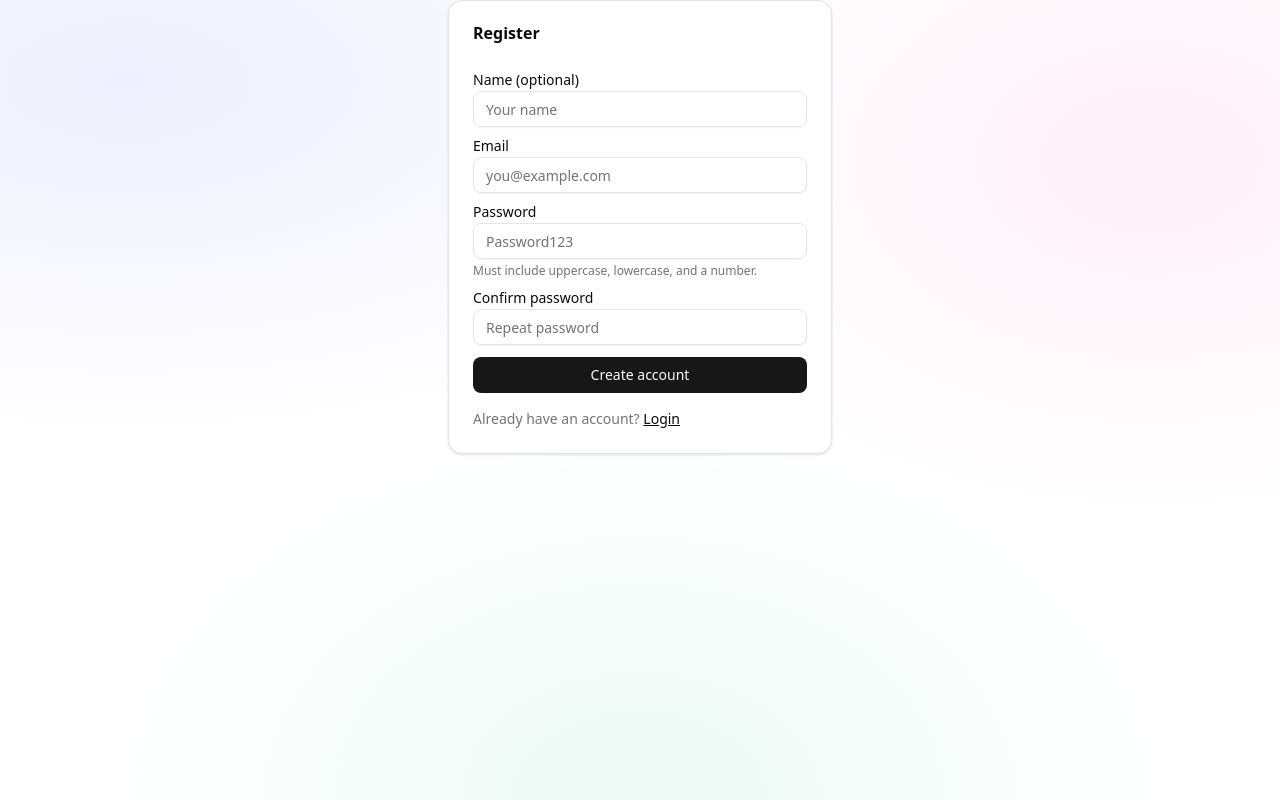
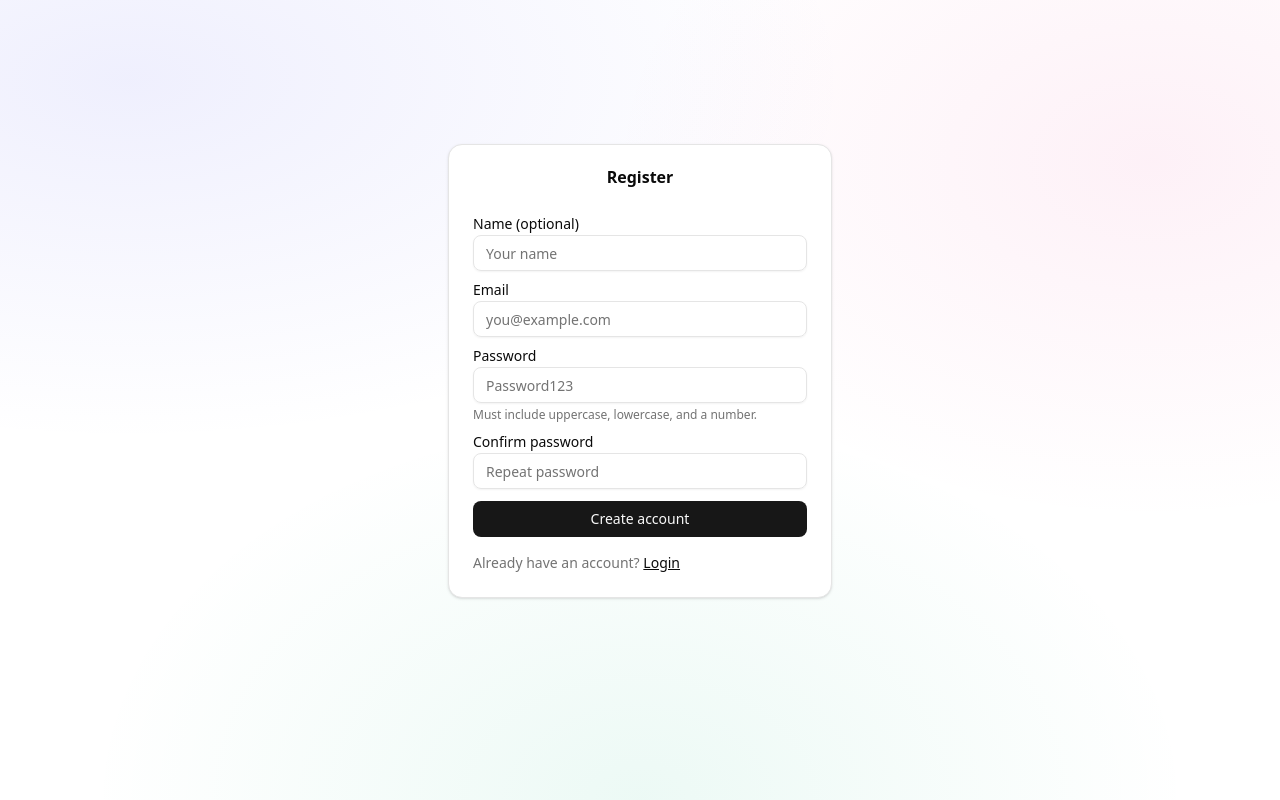
Before and after one commit to LAHI-RU/issue-tracker, a React app in the folder frontend/: page /register in a window 1280 px wide. Built offline with nearby package versions, Linux system fonts and the light colour scheme; the HTML template or start-up script is replaced by a standard one.

Commit message:
style: center align titles and add padding to Login and Register pages

```diff
--- a/frontend/src/pages/LoginPage.jsx
+++ b/frontend/src/pages/LoginPage.jsx
@@ -29,10 +29,10 @@ export default function LoginPage() {
   };
 
   return (
-    <div className="mx-auto max-w-sm">
+    <div className="mx-auto max-w-sm pt-36">
       <Card className="shadow-sm">
         <CardHeader>
-          <CardTitle>Login</CardTitle>
+          <CardTitle className="text-center">Login</CardTitle>
         </CardHeader>
         <CardContent className="space-y-4">
           {serverError ? (
--- a/frontend/src/pages/RegisterPage.jsx
+++ b/frontend/src/pages/RegisterPage.jsx
@@ -37,10 +37,10 @@ export default function RegisterPage() {
   const password = watch("password");
 
   return (
-    <div className="mx-auto max-w-sm">
+    <div className="mx-auto max-w-sm pt-36">
       <Card className="shadow-sm">
         <CardHeader>
-          <CardTitle>Register</CardTitle>
+          <CardTitle className="text-center">Register</CardTitle>
         </CardHeader>
 
         <CardContent className="space-y-4">
```
